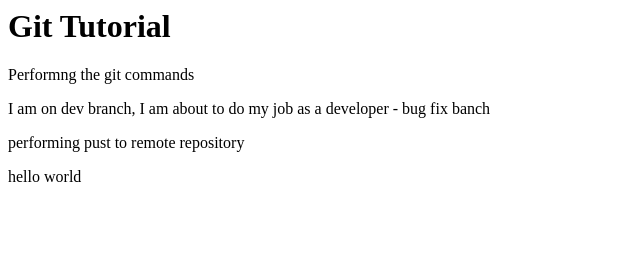
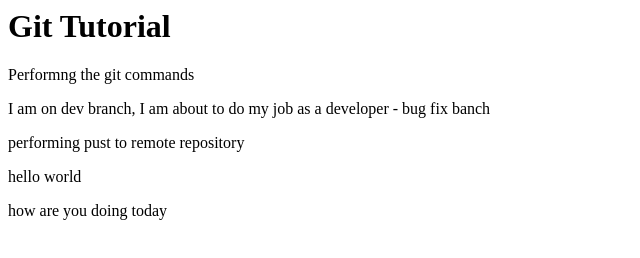
Before and after one commit to sandeepbingi03/firstgitrepo, a plain HTML site: page index.html in a window 1280 px wide. Shown: the whole page, without its empty margins (0-640 px from the left). Drawn offline with Linux system fonts and the light colour scheme.

Commit message:
Update index.html
committed few more changes

```diff
--- a/index.html
+++ b/index.html
@@ -5,6 +5,7 @@
 		<p>I am on dev branch, I am about to do my job as a developer - bug fix banch</p>
 		<p>performing pust to remote repository</p>
 		<p>hello world</p>
+		<p>how are you doing today</p>
 	</body>
 
 </html>
```
